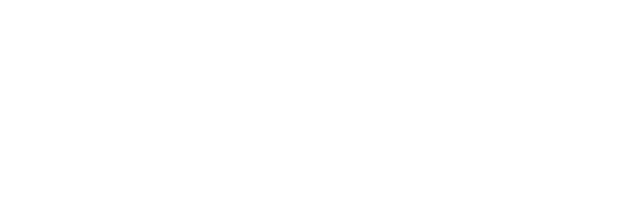
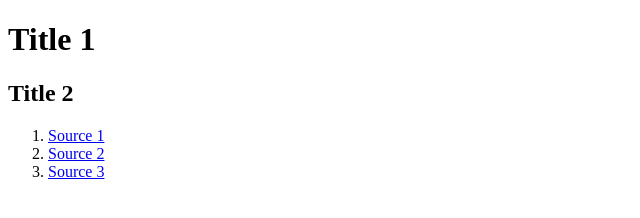
Before and after one commit to leary1337/task-html, a website: page src/index.html in a window 1280 px wide. Shown: the whole page, without its empty margins (0-640 px from the left). Drawn offline with Linux system fonts and the light colour scheme.

Commit message:
Задание по HTML

```diff
--- a/src/index.html
+++ b/src/index.html
@@ -3,5 +3,13 @@
     <head>
         <title>HTML</title>
     </head>
-    <body></body>
+    <body>
+        <h1>Title 1</h1>
+        <h2>Title 2</h2>
+        <ol>
+            <li><a href="#">Source 1</a></li>
+            <li><a href="https://www.google.ru">Source 2</a></li>
+            <li><a href="https://www.ya.ru">Source 3</a></li>
+        </ol>
+    </body>
 </html>
```
Also changed, not shown: 1 other file.
